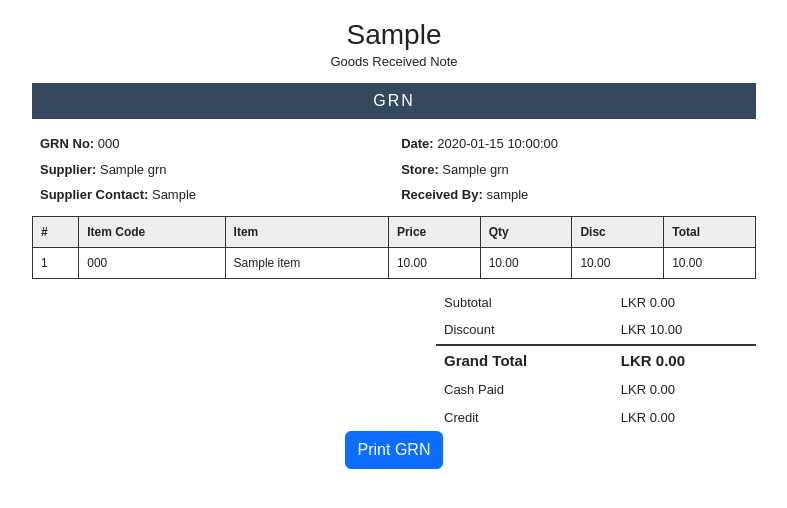
After one commit to anirudhatalmale6-alt/ezypos-clothing, a CodeIgniter app: the page made by sub.asrenish.com/application/views/listing/grn_print.php in a window 1280 px wide. The commit adds this page. Shown: the top 508 px of the page, without its empty margins (246-1033 px from the left). Run offline with CodeIgniter, Linux system fonts and the light colour scheme; the template is opened without the code that fills it: most values are stand-ins (such as "Sample title", 1, 10 or a date in 2020); some libraries are stand-ins or nearby versions.

Commit message:
Additional Changes Batch D: GRN print+search, simplified Item Master, transfer approval clarity, Supplier Return fix
- Items 9+15: All GRNs now a searchable DataTable + per-GRN Print button (printable GRN document)
- Item 11: Item Master add form simplified to Code/Name/Category/Subcategory/Price (extra fields collapsible, sensible defaults so saving still works)
- Item 13: Warehouse transfer already approves at the receiving store (stock reaches destination only on approval); added a clearer awaiting-approval hint
- Item 16: Fixed Supplier Return reducing a phantom store-0 stock row instead of the GRN's warehouse - now passes the GRN store to stock reduction + stock log

Co-Authored-By: Claude Opus 4.8 (1M context) <noreply@anthropic.com>

```diff
--- a/sub.asrenish.com/application/config/routes.php
+++ b/sub.asrenish.com/application/config/routes.php
@@ -9,6 +9,7 @@ $route['cus-payment'] = 'payments/CusPaymentGET/Payment-Customer';
 $route['sup-payment'] = 'payments/SupPaymentGET/Payment-Supplier';
 
 $route['show-all-grn'] = 'grns/showAllGRN/All-GRNs';
+$route['grn-print/(:num)'] = 'grns/printGrn/$1';
 
 $route['our-cheque'] = 'SupplierPayment/ourCheque/our-cheque';
 $route['cus-cheque'] = 'CustomerPayment/cusCheque/cus-cheque';
--- a/sub.asrenish.com/application/models/Supreturns_model.php
+++ b/sub.asrenish.com/application/models/Supreturns_model.php
@@ -22,7 +22,7 @@ class SupReturns_model extends CI_Model {
     }
     public function getGrnDetails(){
         $grnid = $this->input->post('grnid');
-        $this->db->select('grn_supplier_id, grn_grandtotal,grn_discount');
+        $this->db->select('grn_supplier_id, grn_grandtotal, grn_discount, grn_location');
         $this->db->from('ezy_pos_grns');
         $this->db->where('grn_id', $grnid);
         $this->db->where('grn_status', 1);
--- /dev/null
+++ b/sub.asrenish.com/application/views/listing/grn_print.php
@@ -0,0 +1,80 @@
+<!DOCTYPE html>
+<html>
+<head>
+<meta charset="utf-8">
+<title>GRN <?php echo $grn->grn_code ? $grn->grn_code : ('#'.$grn->grn_id); ?></title>
+<link href="<?php echo base_url(); ?>assets/css/bootstrap.min.css" rel="stylesheet">
+<style>
+  body{ font-family: Arial, sans-serif; color:#222; font-size:13px; }
+  .wrap{ max-width:760px; margin:0 auto; padding:18px; }
+  .head{ text-align:center; }
+  .head h3{ margin:0; }
+  .doc-title{ background:#34495e; color:#fff; text-align:center; padding:6px; letter-spacing:2px; margin:12px 0; font-size:16px; }
+  .meta td{ padding:3px 8px; vertical-align:top; }
+  table.items{ width:100%; border-collapse:collapse; margin-top:8px; }
+  table.items th, table.items td{ border:1px solid #333; padding:6px 8px; font-size:12px; }
+  table.items th{ background:#eee; }
+  .totals{ width:320px; float:right; margin-top:10px; }
+  .totals td{ padding:4px 8px; }
+  .totals .grand{ font-size:15px; font-weight:bold; border-top:2px solid #333; }
+  @media print{ #pbtn{ display:none; } }
+</style>
+</head>
+<body>
+<div class="wrap">
+  <div class="head">
+    <h3><?php if($company){ foreach($company as $c){ echo $c->config_value; break; } } ?></h3>
+    <div>Goods Received Note</div>
+  </div>
+  <div class="doc-title">GRN</div>
+
+  <table class="meta" width="100%">
+    <tr>
+      <td><strong>GRN No:</strong> <?php echo $grn->grn_code ? $grn->grn_code : ('#'.$grn->grn_id); ?></td>
+      <td><strong>Date:</strong> <?php echo $grn->grn_date; ?></td>
+    </tr>
+    <tr>
+      <td><strong>Supplier:</strong> <?php echo htmlspecialchars($grn->sup_name); ?></td>
+      <td><strong>Store:</strong> <?php echo htmlspecialchars($grn->store_name); ?></td>
+    </tr>
+    <tr>
+      <td><strong>Supplier Contact:</strong> <?php echo htmlspecialchars($grn->sup_contact); ?></td>
+      <td><strong>Received By:</strong> <?php echo htmlspecialchars($grn->user_name); ?></td>
+    </tr>
+  </table>
+
+  <table class="items">
+    <thead>
+      <tr><th>#</th><th>Item Code</th><th>Item</th><th class="text-right">Price</th><th class="text-right">Qty</th><th class="text-right">Disc</th><th class="text-right">Total</th></tr>
+    </thead>
+    <tbody>
+      <?php $i=0; if($items){ foreach($items as $it){ $i++; ?>
+      <tr>
+        <td><?php echo $i; ?></td>
+        <td><?php echo $it->itm_code; ?></td>
+        <td><?php echo htmlspecialchars($it->itm_name); ?></td>
+        <td class="text-right"><?php echo number_format($it->grnitm_price,2); ?></td>
+        <td class="text-right"><?php echo number_format($it->grnitm_quantity,2); ?></td>
+        <td class="text-right"><?php echo number_format($it->grnitm_discount,2); ?></td>
+        <td class="text-right"><?php echo number_format($it->grnitm_total,2); ?></td>
+      </tr>
+      <?php } } if($i==0){ echo '<tr><td colspan="7" class="text-center">No items.</td></tr>'; } ?>
+    </tbody>
+  </table>
+
+  <table class="totals">
+    <tr><td>Subtotal</td><td class="text-right">LKR <?php echo number_format($grn->grn_subtotal,2); ?></td></tr>
+    <tr><td>Discount</td><td class="text-right">LKR <?php echo number_format($grn->grn_discount,2); ?></td></tr>
+    <tr class="grand"><td>Grand Total</td><td class="text-right">LKR <?php echo number_format($grn->grn_grandtotal,2); ?></td></tr>
+    <?php if(isset($grn->sup_pay_cash)): ?>
+    <tr><td>Cash Paid</td><td class="text-right">LKR <?php echo number_format($grn->sup_pay_cash,2); ?></td></tr>
+    <tr><td>Credit</td><td class="text-right">LKR <?php echo number_format($grn->sup_pay_credit,2); ?></td></tr>
+    <?php endif; ?>
+  </table>
+
+  <div style="clear:both;text-align:center;margin-top:30px;">
+    <button id="pbtn" class="btn btn-primary" onclick="window.print()">Print GRN</button>
+  </div>
+</div>
+</body>
+</html>
--- a/sub.asrenish.com/application/views/transactions/stock_transfers.php
+++ b/sub.asrenish.com/application/views/transactions/stock_transfers.php
@@ -457,12 +457,14 @@ $(document).ready(function() {
 
                     // Show/hide action buttons based on status and permissions
                     $('#modal_btn_edit, #modal_btn_accept, #modal_btn_reject').hide();
+                    $('#modal_pending_hint').remove();
                     if (t.transfer_status == 'Pending') {
                         // Edit: creator or admin
                         if (IS_ADMIN || t.transfer_created_by == CURRENT_USER_ID) {
                             $('#modal_btn_edit').show();
                         }
-                        // Accept/Reject: destination store user or admin
+                        // Accept/Reject: destination (receiving) store user or admin only.
+                        // Stock is added to the destination ONLY after they approve.
                         var canAcceptReject = IS_ADMIN;
                         if (!IS_ADMIN) {
                             for (var u = 0; u < USER_STORE_IDS.length; u++) {
@@ -475,6 +477,8 @@ $(document).ready(function() {
                         if (canAcceptReject) {
                             $('#modal_btn_accept').show();
                             $('#modal_btn_reject').show();
+                        } else {
+                            $('#modal_btn_accept').before('<div id="modal_pending_hint" class="text-warning mr-auto" style="align-self:center;"><i class="fa fa-clock-o"></i> Awaiting approval from the receiving store (' + (t.to_store_name || '') + ').</div>');
                         }
                     }
 
```
Also changed, not shown: sub.asrenish.com/application/controllers/Grns.php (+12 -0 lines), sub.asrenish.com/application/models/Grns_model.php (+21 -0 lines), sub.asrenish.com/application/views/item/additem.php (+19 -4 lines), sub.asrenish.com/application/views/listing/All-GRNs.php (+7 -2 lines), sub.asrenish.com/application/views/templates/header.php (+5 -3 lines).
